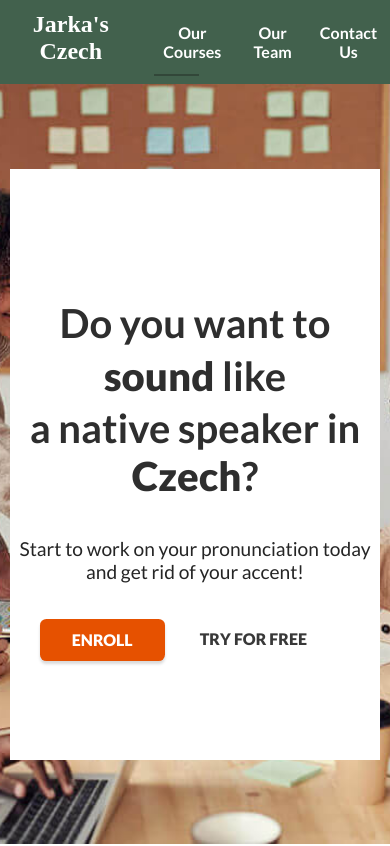
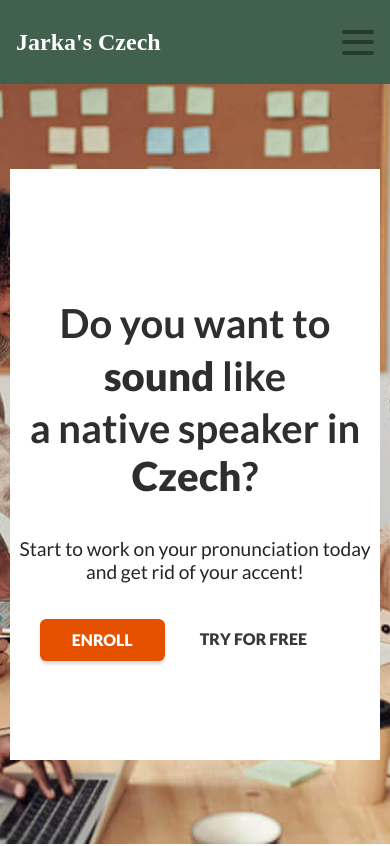
Before and after one commit to t-pyrope/jarkas-czech, a React (Create React App) app: page / in a window 390 px wide. Shown: the top 846 px of the page. Built offline with nearby package versions, Linux system fonts and the light colour scheme; a web font is replaced by a local one.

Commit message:
Add Hamburger in Header for mobile && tablet media

```diff
--- /dev/null
+++ b/src/components/Hamburger.js
@@ -0,0 +1,84 @@
+import { React } from 'react';
+import { useHistory } from 'react-router-dom';
+import styled from 'styled-components';
+import { motion } from 'framer-motion';
+import PropTypes from 'prop-types';
+
+const Hamburger = ({ setIsHamOpen }) => {
+    const history = useHistory();
+
+    const onClick = (url) => {
+        setIsHamOpen(false)
+        history.push(url)
+    }
+    return(
+        <HamburgerStyled
+            initial={{ opacity: 0 }}
+            animate={{ opacity: 1 }}
+            exit={{ opacity: 0 }}
+        >
+            <motion.div
+                className="hamburger"
+                initial={{ x: 30, opacity: 0 }}
+                animate={{ opacity: 1, x: 0 }}
+                exit={{ opacity: 0, x: 40 }}
+                transition={{ type: "tween" }}
+            >
+                <ul>
+                    <li>
+                        <button onClick={() => onClick('/')}>
+                            Our Course
+                        </button>
+                    </li>
+                    <li>
+                        <button onClick={() => onClick("/team")}>
+                            Our Team
+                        </button>
+                    </li>
+                    <li>
+                        <button onClick={() => onClick("/contacts")}>
+                            Contact Us
+                        </button>
+                    </li>
+                </ul>
+            </motion.div>
+        </HamburgerStyled>
+    )
+}
+
+export default Hamburger;
+
+Hamburger.propTypes = {
+    setIsHamOpen: PropTypes.func.isRequired,
+};
+
+const HamburgerStyled = styled(motion.div)`
+    background-color: rgba(0,0,0,0.4);
+    position: fixed;
+    top: 0;
+    left: 0;
+    bottom: 0;
+    right: 0;
+    z-index: 4;
+    width: 100%;
+    height: 100%;
+
+    .hamburger {
+        position: absolute;
+        top: 0;
+        right: 0;
+        left: 10%;
+        bottom: 0;
+        background-color: #f1f1f1;
+        margin-top: 10vh;
+        padding: 1rem;
+
+        li {
+            margin-bottom: 0.5rem;
+        }
+    }
+
+    button {
+        color: inherit;
+    }
+`
--- a/src/components/Nav.js
+++ b/src/components/Nav.js
@@ -1,13 +1,16 @@
 /* eslint-disable no-console */
 import React, { useEffect, useState } from 'react';
 import styled from 'styled-components';
-import { Link, useLocation } from 'react-router-dom';
-import { motion } from 'framer-motion';
+import { Link } from 'react-router-dom';
+import { motion, AnimatePresence } from 'framer-motion';
 import { navAnimation } from '../animation';
 
+import NavItem from './NavItem';
+import Hamburger from './Hamburger';
+
 const Nav = () => {
-  const { pathname } = useLocation();
   const [scrolled, setScrolled] = useState(false);
+  const [isHamOpen, setIsHamOpen] = useState(false);
 
   const scrollHandler = () => {
     if (window.scrollY >= 20) {
@@ -24,7 +27,15 @@ const Nav = () => {
     };
   }, []);
 
+  const toggleMenu = () => {
+    setIsHamOpen(!isHamOpen);
+  }
+
   return (
+    <>
+      <AnimatePresence>
+        {isHamOpen && <Hamburger setIsHamOpen={setIsHamOpen} />}
+      </AnimatePresence>
       <NavStyled
         variants={navAnimation}
         initial="hidden"
@@ -32,32 +43,20 @@ const Nav = () => {
       >
         <h1><Link to="/">Jarka&#39;s Czech</Link></h1>
         <ul>
-        <li>
-          <Link to="/">Our Courses</Link>
-          <Line
-            initial={{ width: '0%' }}
-            transition={{ duration: 0.4 }}
-            animate={{ width: pathname === '/' ? '50%' : '0%' }}
-          />
-        </li>
-        <li>
-          <Link to="/team">Our Team</Link>
-          <Line
-            initial={{ width: '0%' }}
-            transition={{ duration: 0.4 }}
-            animate={{ width: pathname === '/team' ? '45%' : '0%' }}
-          />
-        </li>
-        <li>
-          <Link to="./contacts">Contact Us</Link>
-          <Line
-            initial={{ width: '0%' }}
-            transition={{ duration: 0.4 }}
-            animate={{ width: pathname === '/contacts' ? '50%' : '0%' }}
-          />
-        </li>
+          <NavItem link="/" title="Our Course"/>
+          <NavItem link="/team" title="Our Team"/>
+          <NavItem link="/contacts" title="Contact Us"/>
         </ul>
+        <div
+          className="hamburger-button"
+          onClick={toggleMenu}
+        >
+          <div className="burger"></div>
+          <div className="burger"></div>
+          <div className="burger"></div>
+        </div>
       </NavStyled>
+    </>
   );
 };
 
@@ -67,7 +66,6 @@ const NavStyled = styled(motion.nav)`
     min-height: 10vh;
     margin: auto;
     align-items: stretch;
-    background-color: #82BBD6;
     color: white;
     padding: 1rem 10rem;
     position: sticky;
@@ -100,6 +98,14 @@ const NavStyled = styled(motion.nav)`
         }
     }
 
+    .hamburger-button {
+      display: none;
+      width: 2rem;
+      height: 2rem;
+      justify-content: space-around;
+      flex-flow: column nowrap;
+    }
+
     @media (max-width: 1300px) {
         padding: 1rem 4rem;
         text-align: center;
@@ -109,25 +115,25 @@ const NavStyled = styled(motion.nav)`
     }
 
     @media (max-width: 768px){
-        padding: 0.7rem 0.5rem;
+        padding: 0.7rem 1rem;
+        align-items: center;
 
-        li{
-            padding-left: 0.8rem;
-        }
+        ul {
+          display: none;
         }
 
-    @media (max-width: 320px) {
-        display: block;
+        .hamburger-button {
+          display: flex;
+        }
+
+        .burger {
+          width: 2rem;
+          height: 0.25rem;
+          border-radius: 10px;
+          background-color: rgba(0,0,0,0.4);
+          transform-origin: 1px;
+        }
     }
 `;
 
-const Line = styled(motion.div)`
-    width: 0%;
-    height: 2px;
-    background-color: #324739;
-    position: absolute;
-    bottom: -5%;
-    margin: auto;
-`;
-
 export default Nav;
```
Lines whose indentation alone changed are shown as unchanged.
